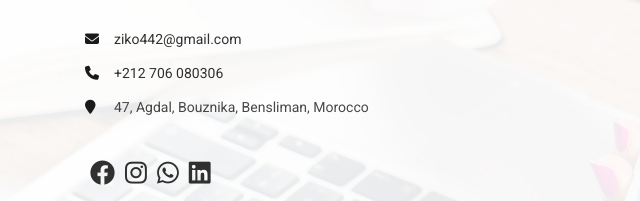
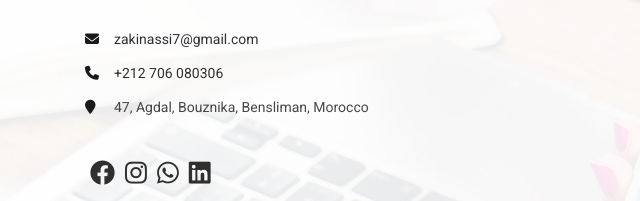
Before and after one commit to ziko442/maha-cv-resume-portfolio-template, a plain HTML site: page index.html in a window 1280 px wide. Shown: the part 446-647 px from the top of the page, 0-640 px from the left. Drawn offline with Linux system fonts and the light colour scheme; some packages are replaced by stand-ins of ours.

Commit message:
update email

```diff
--- a/index.html
+++ b/index.html
@@ -128,7 +128,7 @@
 
                             <ul>
                                 <li class="wow fadeInUp" data-wow-duration="0.8s" data-wow-delay="0.4s"><i
-                                        class="fa fa-envelope"></i><a href="mailto:">ziko442@gmail.com</a></li>
+                                        class="fa fa-envelope"></i><a href="mailto:">zakinassi7@gmail.com</a></li>
                                 <li class="wow fadeInUp" data-wow-duration="0.8s" data-wow-delay="0.5s"><i
                                         class="fa fa-phone"></i><a href="callto:">+212 706 080306</a></li>
                                 <li class="wow fadeInUp" data-wow-duration="0.8s" data-wow-delay="0.6s"><i
@@ -926,7 +926,7 @@
                                         </div>
                                         <div class="each-info media-body">
                                             <h4>Email</h4>
-                                            <a href="mailto:ziko442@email.com">ziko442@email.com</a>
+                                            <a href="mailto:zakinassi7@gmail.com">ziko442@email.com</a>
                                         </div>
                                     </div>
                                 </div>
```
